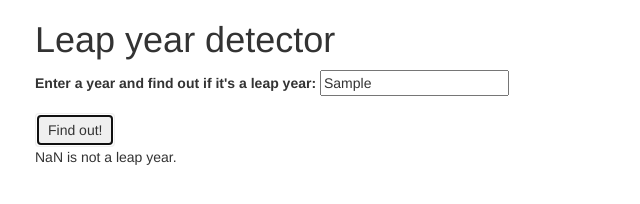
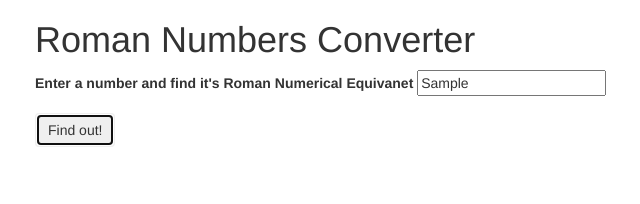
Before and after one commit to andresgr96/Roman, a plain HTML site: page index.html in a window 1280 px wide. Both pictures are taken after typing "Sample" into the empty fields and a click on the button "Find out!". Shown: the whole page, without its empty margins (35-675 px from the left). Drawn offline with Linux system fonts and the light colour scheme.

Commit message:
create files and assets and add number validation into the form

```diff
--- a/index.html
+++ b/index.html
@@ -5,23 +5,23 @@
     <link href="css/styles.css" rel="stylesheet" type="text/css">
     <script src="js/jquery-3.1.0.js"></script>
     <script src="js/scripts.js"></script>
-    <title>Leap year detector</title>
+    <title>Roman Numericals Converter</title>
   </head>
   <body>
     <div class="container">
-      <h1>Leap year detector</h1>
+      <h1>Roman Numbers Converter</h1>
 
-      <form id="leap-year">
+      <form id="numberInput">
         <div class="form-group">
-          <label for="year">Enter a year and find out if it's a leap year:</label>
-          <input id="year" type="text">
+          <label for="number">Enter a number and find it's Roman Numerical Equivanet</label>
+          <input class="number" type="text">
         </div>
 
         <button type="submit" class="btn">Find out!</button>
       </form>
 
       <div id="result">
-        <p><span class="year"></span> is <span class="not"></span> a leap year.</p>
+        <p></p>
       </div>
     </div>
   </body>
--- a/js/scripts.js
+++ b/js/scripts.js
@@ -1,32 +1,27 @@
-// Program should return true for years divisible by 4
-var leapyear = function(year) {
-  if  ((year % 4 === 0) && (year % 100 != 0) || (year % 400 === 0)) {
-    return true;
-}
-  else {
-    return false;
-  }
+var numerals1s = ["", "I", "II", "III", "IV", "V", "VI", "VII", "VIII", "IX"];
+var numerals10s = ["", "X", "XX", "XXX", "XL", "L", "LX", "LXX", "LXXX", "XC"];
+var numerals100s = ["", "C", "CC", "CCC", "CD", "D", "DC", "DCC", "DCCC", "CM"];
+var numerals1000s = ["", "M", "MM", "MMM"];
+
+var romanNumber = function(number) {
+
+
+
 }
 
+
+
 $(document).ready(function() {
-  $("#leap-year").submit(function(event) {
+  $("#numberInput").submit(function(event) {
     event.preventDefault();
 
-    var year = parseInt($("input#year").val());
-    var result = leapyear(year);
-    console.log(result);
+    var number = parseInt($(".number").val());
 
+    if (isNaN(number)) {
 
-    $(".year").text(year);
-
-    if (result === false) {
-      $(".not").text("not");
+      console.log("This is not a number");
 
     }
 
-    else {
-      $(".not").text("");
-    }
-    $("#result").show();
   });
 });
```
Also changed, not shown: 1 other file.
